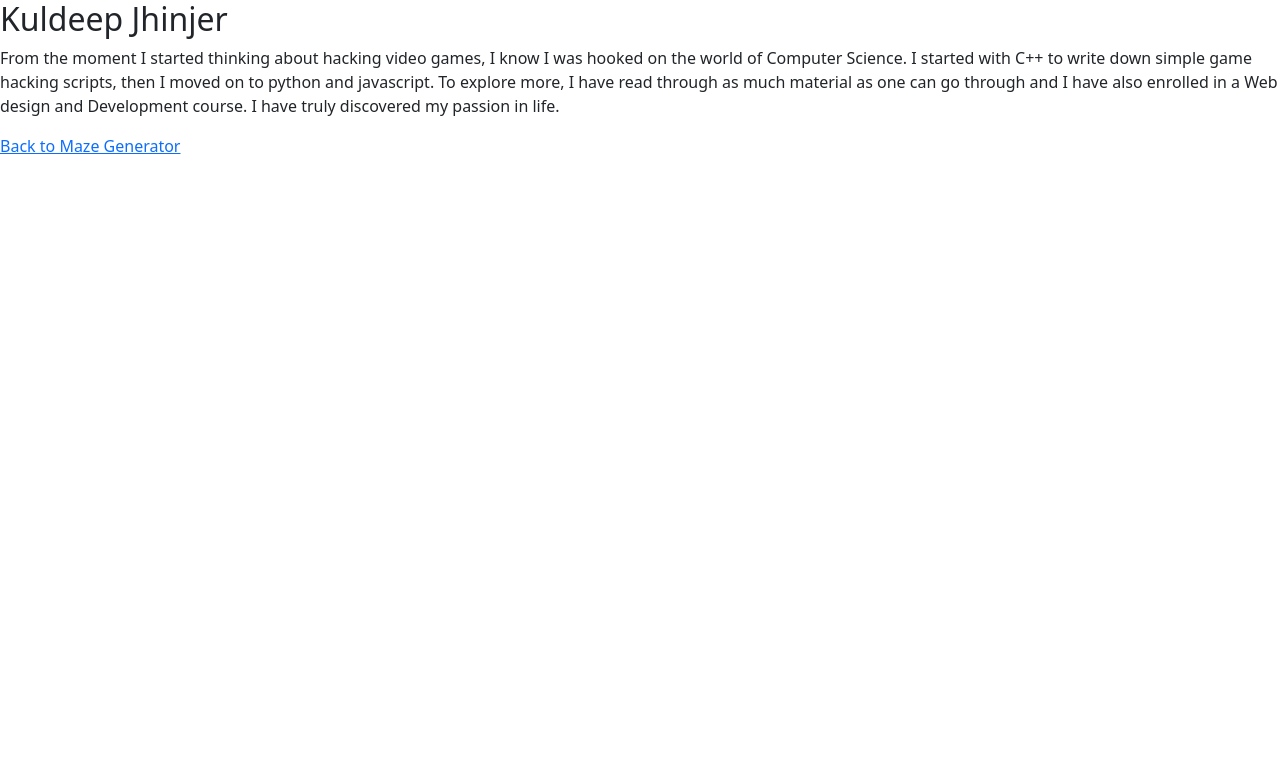
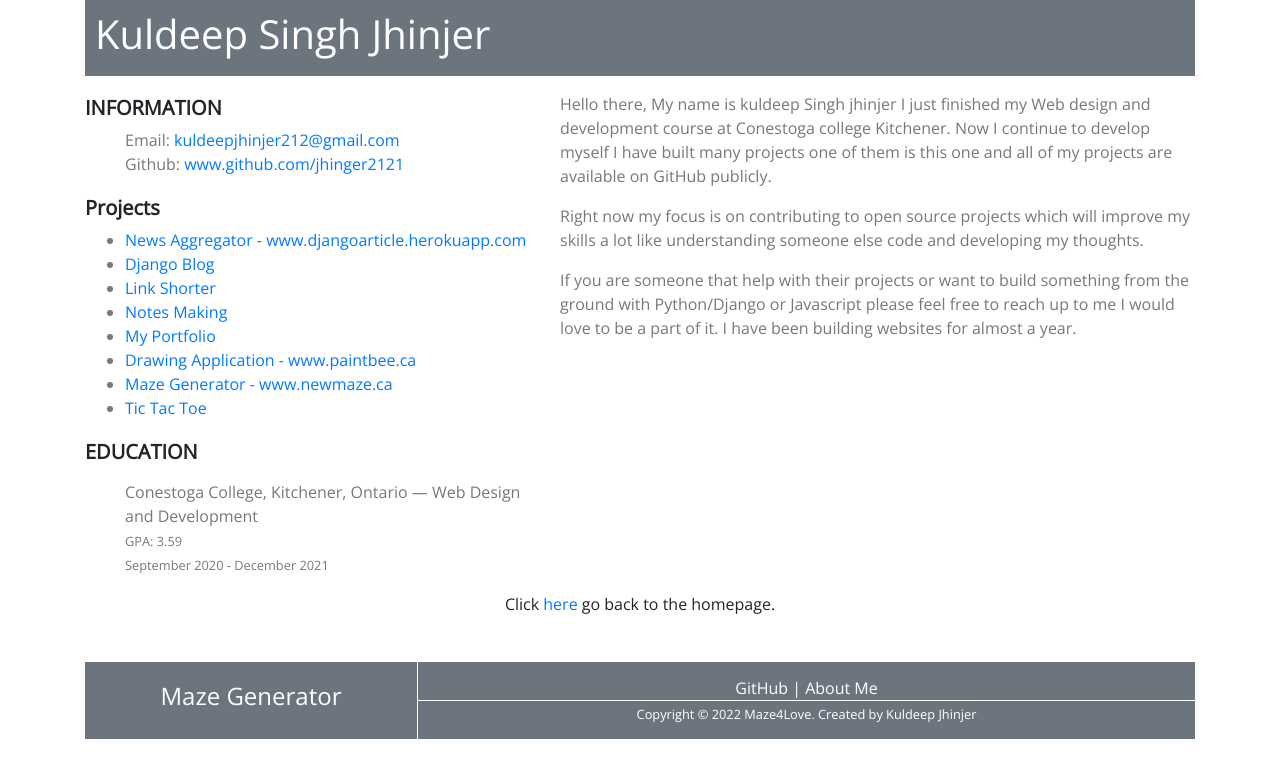
Before and after one commit to jhinger2121/createMaze, a plain HTML site: page about.html in a window 1280 px wide. Drawn offline with nearby package versions, Linux system fonts and the light colour scheme.

Commit message:
added new page

```diff
--- a/about.html
+++ b/about.html
@@ -1,21 +1,100 @@
-<!DOCTYPE html>
+<!doctype html>
 <html lang="en">
 <head>
-    <meta charset="UTF-8">
-    <meta http-equiv="X-UA-Compatible" content="IE=edge">
-    <meta name="viewport" content="width=device-width, initial-scale=1.0">
-    <title>About Me</title>
-    <link href="https://cdn.jsdelivr.net/npm/bootstrap@5.0.2/dist/css/bootstrap.min.css" rel="stylesheet" integrity="sha384-EVSTQN3/azprG1Anm3QDgpJLIm9Nao0Yz1ztcQTwFspd3yD65VohhpuuCOmLASjC" crossorigin="anonymous">
+    <!-- Required meta tags -->
+    <meta charset="utf-8">
+    <meta name="viewport" content="width=device-width, initial-scale=1, shrink-to-fit=no">
 
+    <!-- Bootstrap CSS -->
+    <link rel="stylesheet" href="https://maxcdn.bootstrapcdn.com/bootstrap/4.0.0/css/bootstrap.min.css" integrity="sha384-Gn5384xqQ1aoWXA+058RXPxPg6fy4IWvTNh0E263XmFcJlSAwiGgFAW/dAiS6JXm" crossorigin="anonymous">
+    <link rel="stylesheet" href="style.css">
+    <link rel="stylesheet" href="https://cdn.jsdelivr.net/npm/bootstrap-icons@1.3.0/font/bootstrap-icons.css">
+    <!-- <script src="{% static 'posts/js/index.js' %}"></script> -->
+    <title>Hello, world!</title>
 </head>
 <body>
-    <div class="my-about">
-        <h2>Kuldeep Jhinjer</h2>
-        <p>From the moment I started thinking about hacking video games, I know I was hooked on the world of Computer Science. I started with C++  to write down simple game hacking scripts, then I moved on to python and javascript. To explore more, I have read through as much material as one can go through and I have also enrolled in a Web design and Development course. I have truly discovered my passion in life.
-        </p>
-        <p><a href="index.html">Back to Maze Generator</a></p>
+    <div class="container">
+        <div class="row">
+            <div class="col-lg-12">
+                <div class="my-header">
+                    <h1 class="owner-name">Kuldeep Singh Jhinjer</h1>
+                </div>
+            </div>
+        </div>
     </div>
-    <script src="https://cdn.jsdelivr.net/npm/@popperjs/core@2.9.2/dist/umd/popper.min.js" integrity="sha384-IQsoLXl5PILFhosVNubq5LC7Qb9DXgDA9i+tQ8Zj3iwWAwPtgFTxbJ8NT4GN1R8p" crossorigin="anonymous"></script>
+    <div class="container">
+        <div class="row">
+            <div class="col-lg-5">
+            <h5 class="info-title">INFORMATION</h5>
+            <ul class="list-st list-st-2">
+                <li>Email: <a href="mailto:kuldeepjhinjer212@gmail.com">kuldeepjhinjer212@gmail.com</a></li>
+                <li>Github: <a href="https://github.com/jhinger2121" target="_blank">www.github.com/jhinger2121</a></li>
+            </ul>
 
+            <h5 class="info-title">Projects</h5>
+            <ul class="list-st-2">
+                <li><a href="https://djangoarticle.herokuapp.com/" target="_blank">News Aggregator - www.djangoarticle.herokuapp.com</a></li>
+                <li><a href="https://madblog.herokuapp.com/" target="_blank">Django Blog</a></li>
+                <li><a href="https://shorteneri.herokuapp.com/" target="_blank">Link Shorter</a></li>
+                <li><a href="https://notesking.herokuapp.com/" target="_blank">Notes Making</a></li>
+                <li><a href="https://jhinjerportfolio.herokuapp.com/" target="_blank">My Portfolio</a></li>
+                <li><a href="https://paintbee.ca/" target="_blank">Drawing Application - www.paintbee.ca</a></li>
+                <li><a href="https://newmaze.ca/" target="_blank">Maze Generator - www.newmaze.ca</a></li>
+                <li><a href="www.github.com/jhinger2121" target="_blank">Tic Tac Toe</a></li>
+            </ul>
+
+            <h5 class="info-title">EDUCATION</h5>
+            <P class="my-college">
+                <ul class="list-st list-st-2">
+                    <li><span>Conestoga College, Kitchener, Ontario — Web Design and Development</span><br>
+                    <small><span>GPA: </span> <span>3.59</span></small><br>
+                    <small><span>September 2020 - December 2021</span></small></li>
+                </ul>
+            </P>
+
+            </div>
+            <div class="col-lg-7 mt-3">
+                <div class="owner-discription">
+                    <p>Hello there, My name is kuldeep Singh jhinjer  I just finished my Web design and development course at Conestoga college Kitchener. Now I continue to develop myself I have built many projects one of them is this one and all of my projects are available on GitHub publicly.</p>
+                    <p>Right now my focus is on contributing to open source projects which will improve my skills a lot like understanding someone else code and developing my thoughts.</p>
+                    <p>If you are someone that help with their projects or want to build something from the ground with Python/Django or Javascript please feel free to reach up to me I would love to be a part of it. I have been building websites for almost a year.</p>
+                </div>
+            </div>
+
+
+        </div>
+
+        <div class="row">
+            <div class="col-lg-12">
+                <p class="h-st">Click <a href="index.html">here</a> go back to the homepage.</p>
+            </div>
+        </div>
+
+        <div class="row">
+            <div class="col-lg-12">
+                <div class="footer">
+                    <div class="footer-header">
+                        <h4>Maze Generator</h4>
+                    </div>
+                    <div class="footer-info">
+                        <div class="footer-links">
+                            <a href="https://github.com/jhinger2121" class="link-primary" target="_blank">GitHub</a>
+                            |
+                            <a href="about.html" class="link-success">About Me</a>
+                        </div>
+                        <div class="footer-copyright">
+                            <small>Copyright &copy; 2022 Maze4Love. Created by Kuldeep Jhinjer</small>
+                        </div>
+                    </div>
+                </div>
+            </div>
+        </div>
+    </div>
+
+    <!-- Optional JavaScript -->
+    <!-- jQuery first, then Popper.js, then Bootstrap JS -->
+    <script src="https://code.jquery.com/jquery-3.2.1.slim.min.js" integrity="sha384-KJ3o2DKtIkvYIK3UENzmM7KCkRr/rE9/Qpg6aAZGJwFDMVNA/GpGFF93hXpG5KkN" crossorigin="anonymous"></script>
+    <script src="https://cdnjs.cloudflare.com/ajax/libs/popper.js/1.12.9/umd/popper.min.js" integrity="sha384-ApNbgh9B+Y1QKtv3Rn7W3mgPxhU9K/ScQsAP7hUibX39j7fakFPskvXusvfa0b4Q" crossorigin="anonymous"></script>
+    <script src="https://maxcdn.bootstrapcdn.com/bootstrap/4.0.0/js/bootstrap.min.js" integrity="sha384-JZR6Spejh4U02d8jOt6vLEHfe/JQGiRRSQQxSfFWpi1MquVdAyjUar5+76PVCmYl" crossorigin="anonymous"></script>
 </body>
 </html>
--- a/style.css
+++ b/style.css
@@ -1,3 +1,8 @@
+@import url('https://fonts.googleapis.com/css?family=Open+Sans');
+body {
+    font-family: "Open Sans", sans-serif;
+}
+
 .my-header {
     background-color: rgb(108, 117, 125);
     color: rgb(255, 255, 255);
@@ -42,3 +47,32 @@
     max-width: 800px;
     width: 400px;
 }
+
+
+
+/* ABOUT PAGE STYLE */
+.list-st li{
+    list-style: none;
+}
+.list-st-2 li {
+    color: rgb(120, 120, 120);
+}
+.owner-name h1{
+    margin-top: 15px;
+    font-weight: 100 !important;
+}
+.owner-discription {
+    color: rgb(120, 120, 120);
+}
+.info-title {
+    font-weight: bold;
+    margin-top: 20px;
+}
+/* .my-header {
+    padding: 30px 0 30px 0;
+    background-color: rgb(251, 247, 247);
+    text-align: center;
+} */
+.h-st {
+    text-align: center;
+}
```
